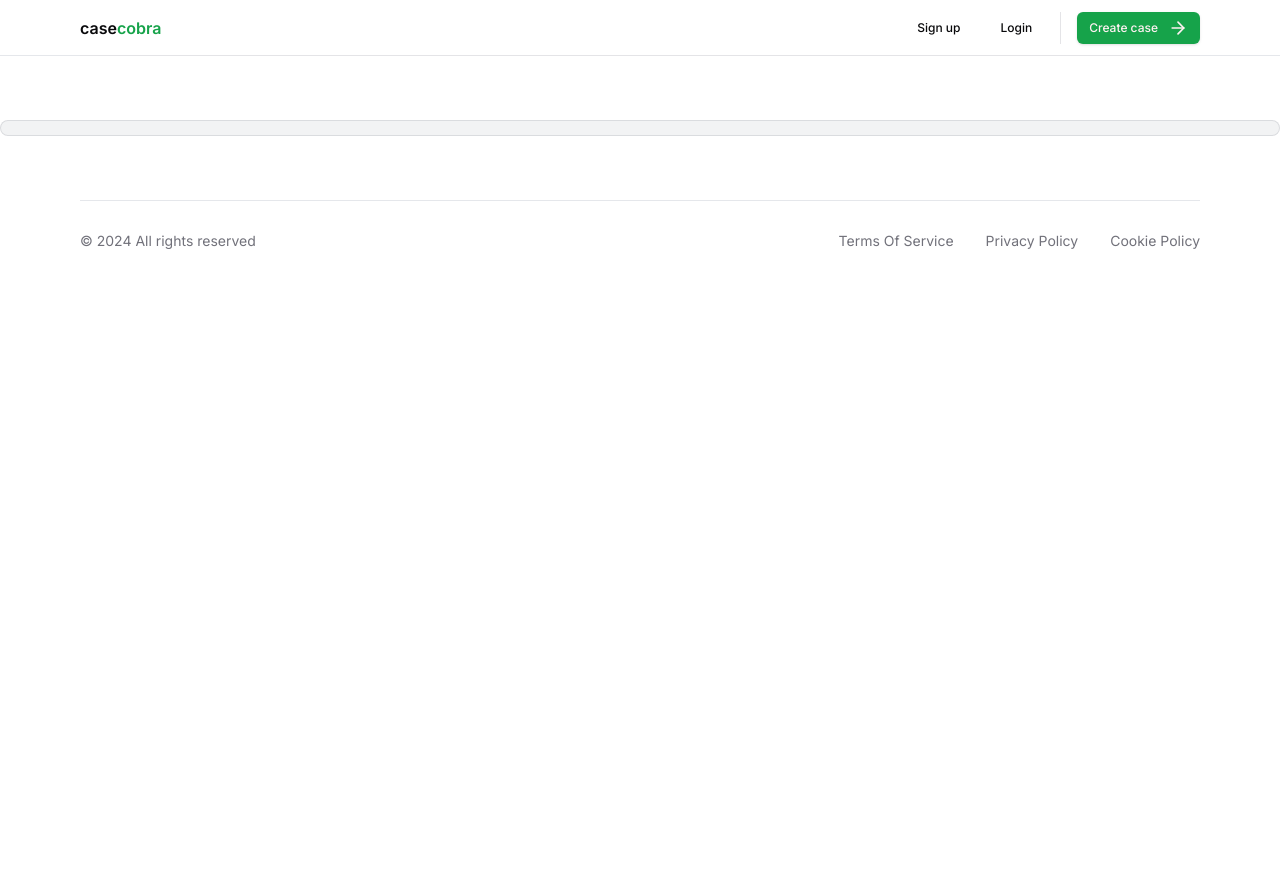
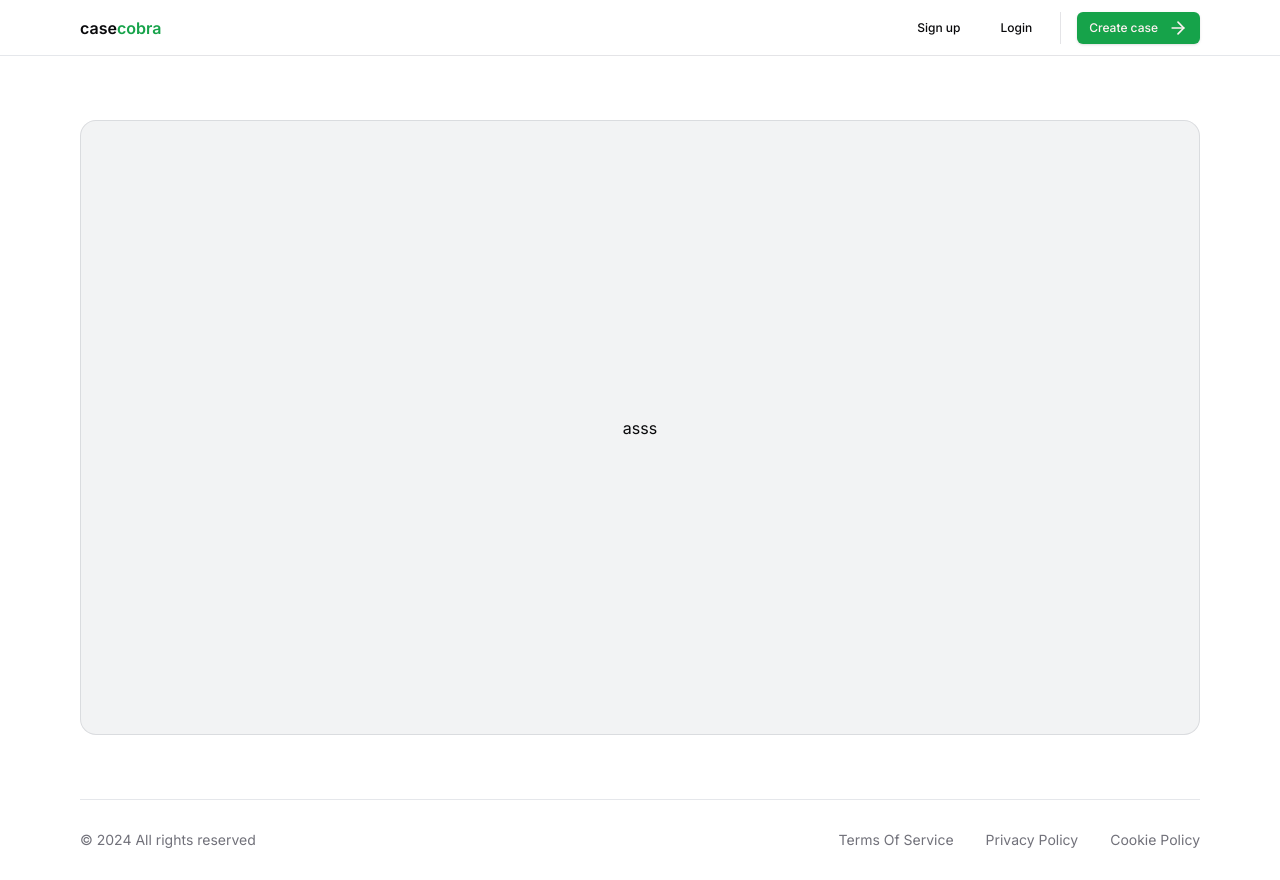
Before and after one commit to datguyaymen/casecobra, a Next.js app: page /configure/upload in a window 1280 px wide. Before the commit the page ends 800 px from the top, so only its background shows below. Built offline with nearby package versions, Linux system fonts and the light colour scheme; no server answers.

Commit message:
drag setup

```diff
--- /dev/null
+++ b/src/app/configure/layout.tsx
@@ -0,0 +1,11 @@
+import MaxWidthWrapper from "@/components/MaxWidthWrapper";
+import { ReactNode } from "react";
+
+const Layout = ({ children }: { children: ReactNode }) => {
+  return (
+    <MaxWidthWrapper className="flex flex-1 flex-col">
+      {children}
+    </MaxWidthWrapper>
+  );
+};
+export default Layout;
--- a/src/app/configure/upload/page.tsx
+++ b/src/app/configure/upload/page.tsx
@@ -2,9 +2,13 @@
 
 import { cn } from "@/lib/utils";
 import { useState } from "react";
-
+import Dropzone, { FileRejection } from "react-dropzone";
 const Page = () => {
   const [isDragOver, setIsDragOver] = useState<boolean>(false);
+  const onDropRejected = () => {};
+  const onDropAccepted = () => {
+    console.log("accepted");
+  };
   return (
     <div
       className={cn(
@@ -12,7 +16,29 @@ const Page = () => {
         { "bg-blue-900/10 ring-blue-900/25": isDragOver },
       )}
     >
-      <div className="relative flex w-full flex-1 items-center justify-center"></div>
+      <div className="relative flex w-full flex-1 items-center justify-center">
+        <Dropzone
+          onDropRejected={onDropRejected}
+          onDropAccepted={onDropAccepted}
+          accept={{
+            "image/png": [".png"],
+            "image/jpeg": [".jpeg"],
+            "image/jpg": [".jpg"],
+          }}
+          onDragEnter={() => setIsDragOver(true)}
+          onDragLeave={() => setIsDragOver(false)}
+        >
+          {({ getRootProps, getInputProps }) => (
+            <div
+              className="flex h-full w-full flex-1 flex-col items-center justify-center"
+              {...getRootProps()}
+            >
+              <input {...getInputProps()} />
+              asss
+            </div>
+          )}
+        </Dropzone>
+      </div>
     </div>
   );
 };
--- a/src/app/layout.tsx
+++ b/src/app/layout.tsx
@@ -20,7 +20,9 @@ export default function RootLayout({
     <html lang="en">
       <body className={inter.className}>
         <Navbar />
-        {children}
+        <main className="flex min-h-[calc(100vh-3.5rem-1px)] flex-col">
+          <div className="flex h-full flex-1 flex-col">{children}</div>
+        </main>
         <Footer />
       </body>
     </html>
```
Also changed, not shown: package.json (+9 -8 lines), 1 other file (tests, documents, lock files or other folders).
